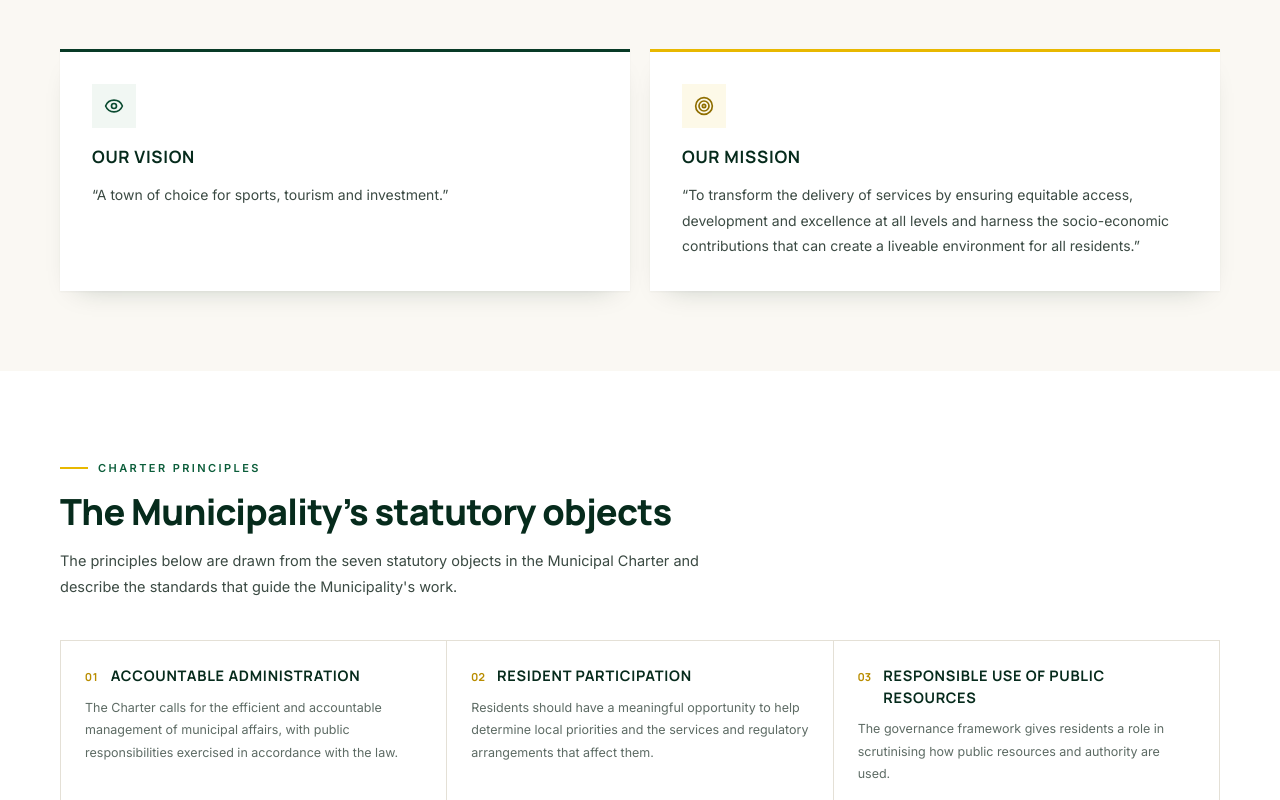
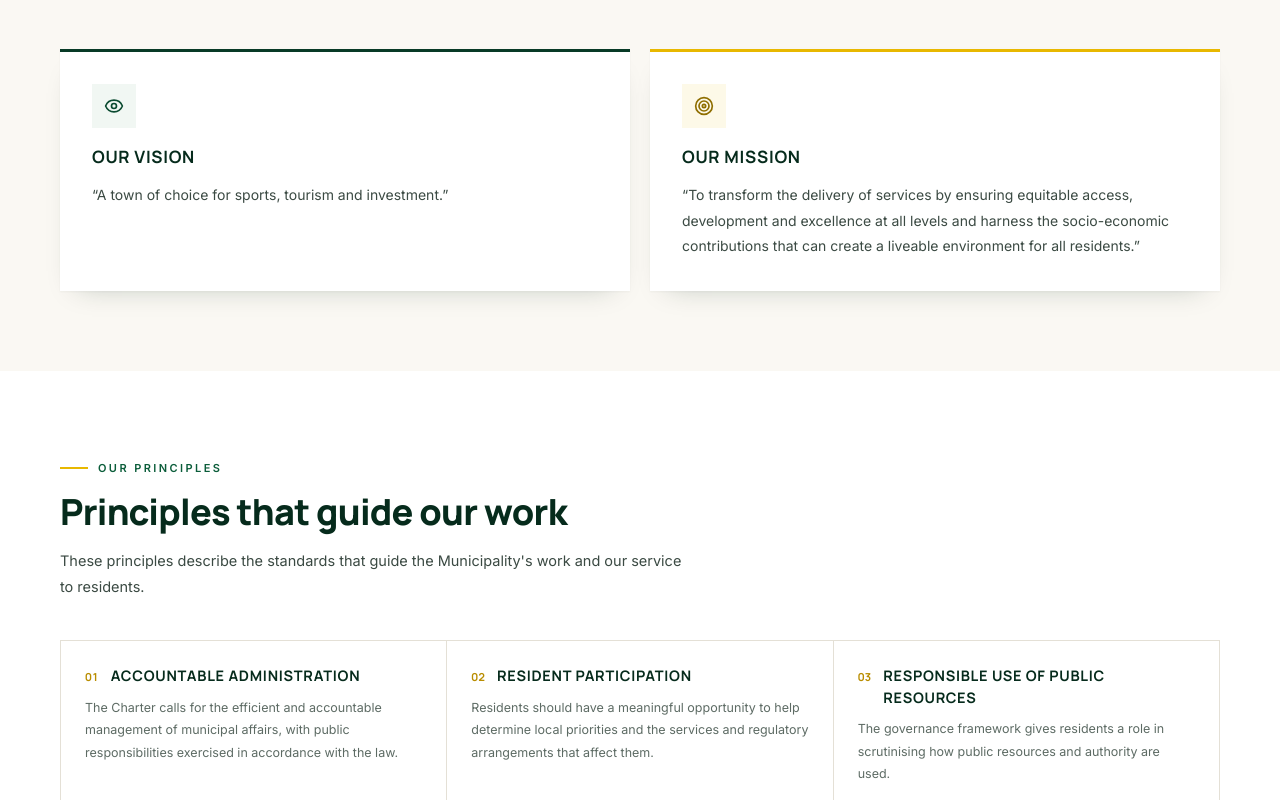
Before and after one commit to kikie254/municp, a Next.js app: page /about in a window 1280 px wide. Shown: the part 1531-2331 px from the top of the page. Built offline with nearby package versions, Linux system fonts and the light colour scheme; no server answers.

Commit message:
Remove source attribution from About page

```diff
--- a/app/about/page.tsx
+++ b/app/about/page.tsx
@@ -149,9 +149,9 @@ export default function AboutPage() {
         <div className="shell">
           <Reveal>
             <SectionHeading
-              eyebrow="Charter Principles"
-              title="The Municipality’s statutory objects"
-              description="The principles below are drawn from the seven statutory objects in the Municipal Charter and describe the standards that guide the Municipality's work."
+              eyebrow="Our Principles"
+              title="Principles that guide our work"
+              description="These principles describe the standards that guide the Municipality's work and our service to residents."
             />
           </Reveal>
 
```
